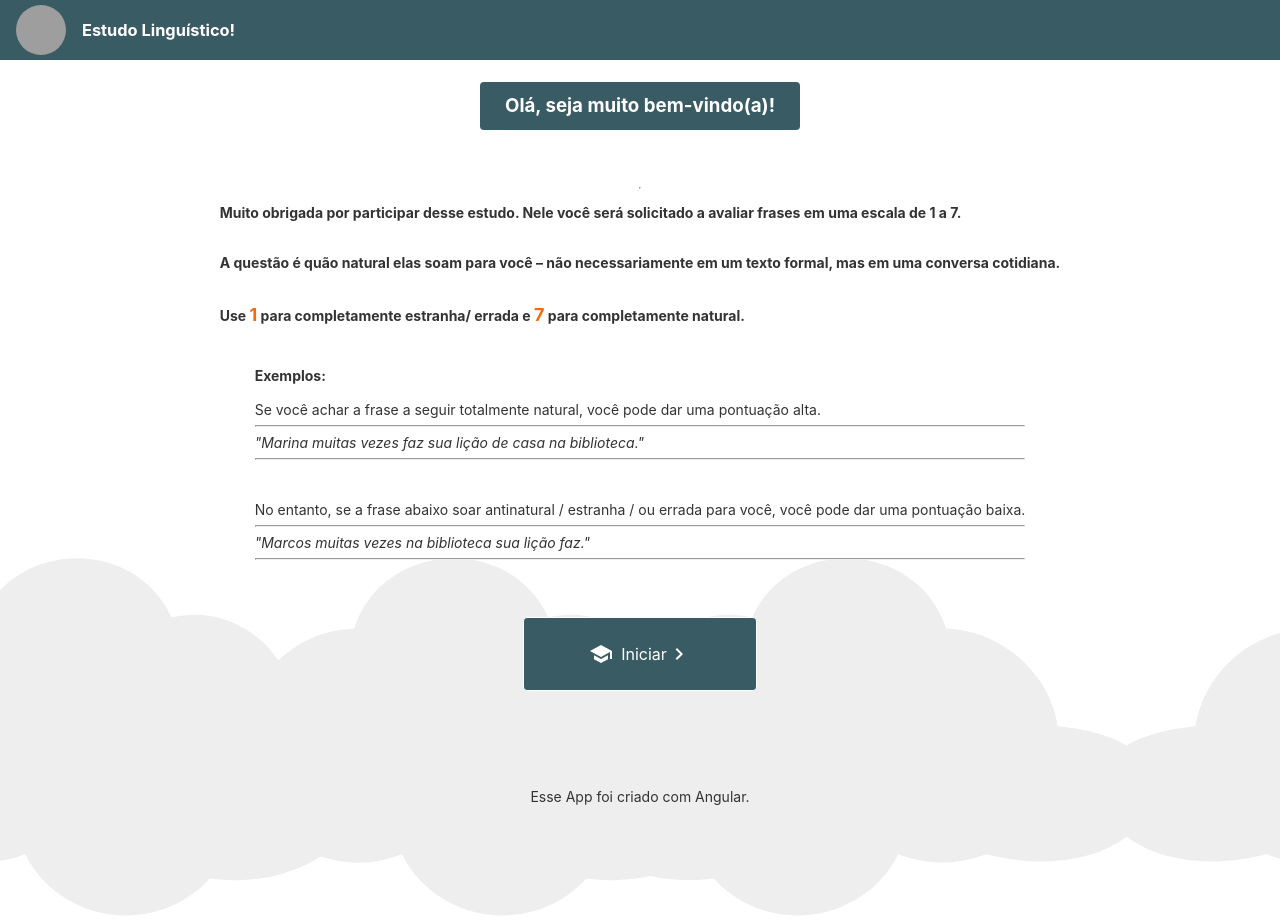
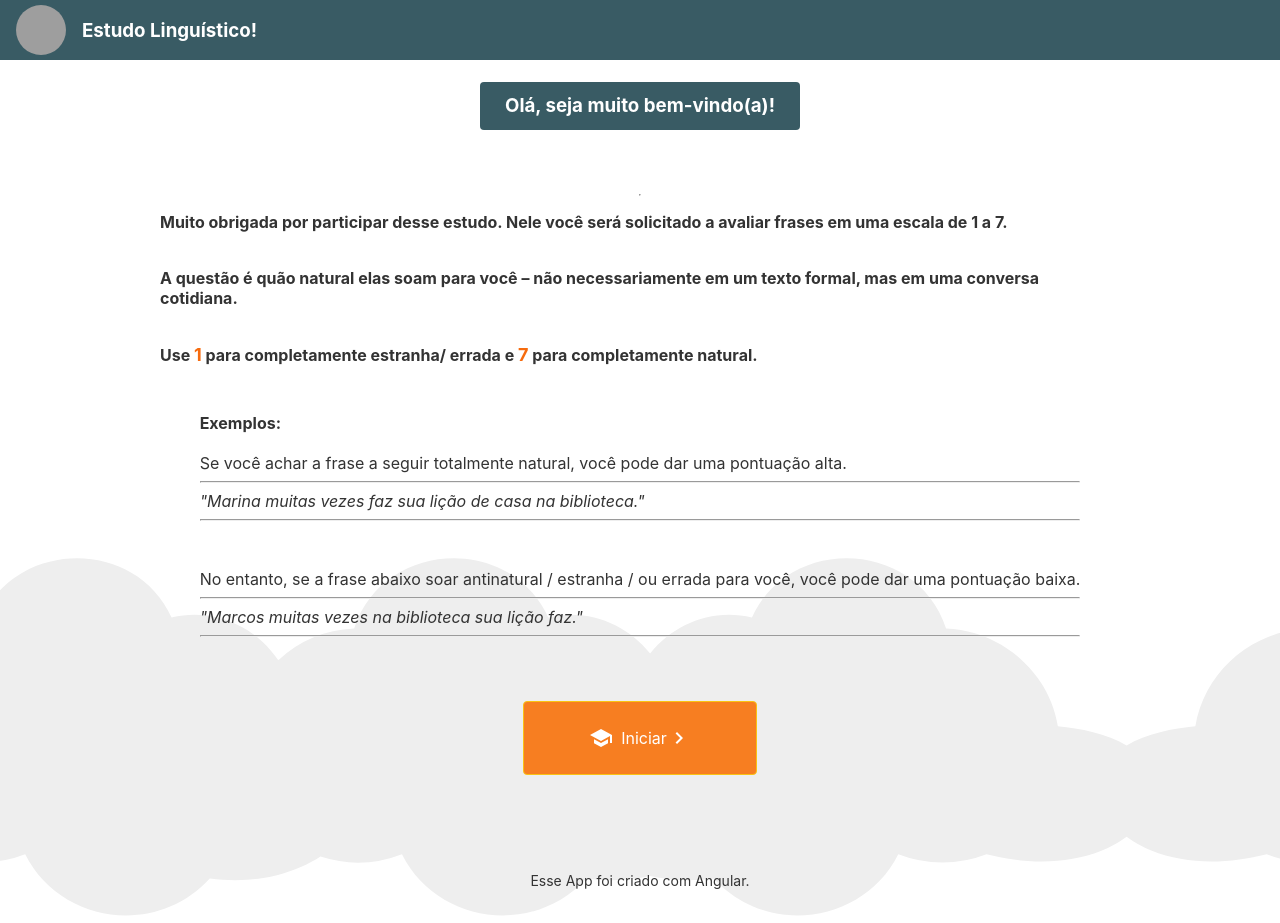
Before and after one commit to JenCall/estudo-lingui, an Angular app: page / in a window 1280 px wide. Before the commit the page ends 839 px from the top, so only its background shows below. Built offline with nearby package versions, Linux system fonts and the light colour scheme; grey boxes are pictures that could not be loaded.

Commit message:
update css colors and remove unnecessary styles

```diff
--- a/src/app/app.component.scss
+++ b/src/app/app.component.scss
@@ -1,6 +1,6 @@
 :host {
   font-family: -apple-system, BlinkMacSystemFont, "Segoe UI", Roboto, Helvetica, Arial, sans-serif, "Apple Color Emoji", "Segoe UI Emoji", "Segoe UI Symbol";
-  font-size: 14px;
+  font-size: 16px;
   color: #333;
   box-sizing: border-box;
   -webkit-font-smoothing: antialiased;
@@ -18,10 +18,6 @@ h6 {
 
 p {
   margin: 0;
-}
-
-.spacer {
-  flex: 1;
 }
 
 .toolbar {
@@ -73,8 +69,8 @@ svg.material-icons:not(:last-child) {
 .card {
   all: unset;
   border-radius: 4px;
-  border: 1px solid #fff;
-  background-color: #395B64;
+  border: 1px solid #FAC213;
+  background-color: #F77E21;
   height: 40px;
   width: 200px;
   margin: 0 8px 16px;
@@ -113,7 +109,7 @@ svg.material-icons:not(:last-child) {
 .card.highlight-card {
   background-color: #395B64;
   color: white;
-  font-weight: 600;
+  font-weight: 800;
   border: none;
   width: auto;
   min-width: 30%;
@@ -124,13 +120,6 @@ svg.material-icons:not(:last-child) {
   margin-left: 60px;
 }
 
-svg#rocket {
-  width: 60px;
-  position: absolute;
-  left: -45px;
-  top: -24px;
-}
-
 a,
 a:visited,
 a:hover {
@@ -139,7 +128,7 @@ a:hover {
 }
 
 a:hover {
-  color: #fff;
+  color: #395B64;
 }
 
 .logo-image {
@@ -159,6 +148,7 @@ footer {
   display: flex;
   align-items: center;
   line-height: 20px;
+  font-size: 14px;
 }
 
 svg#clouds {
```
